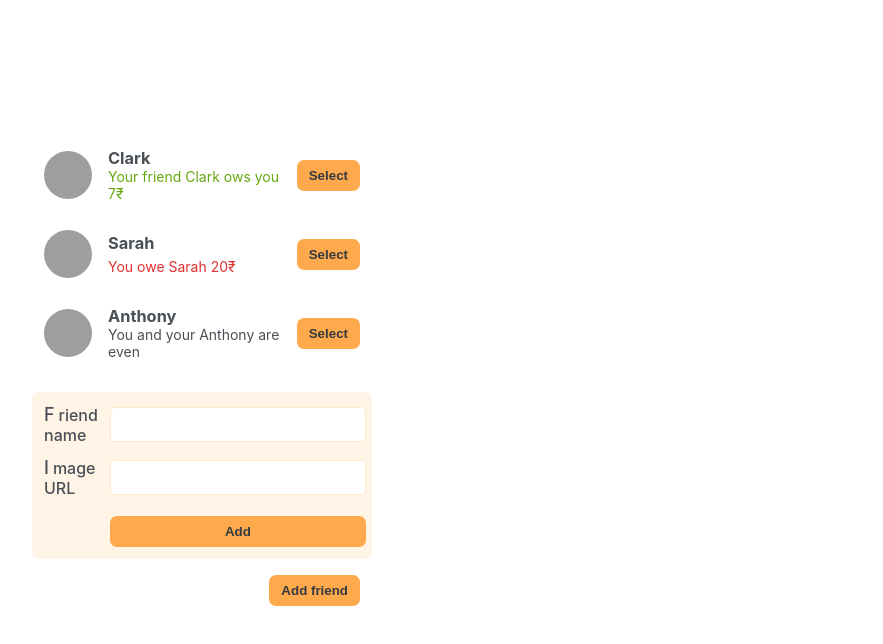
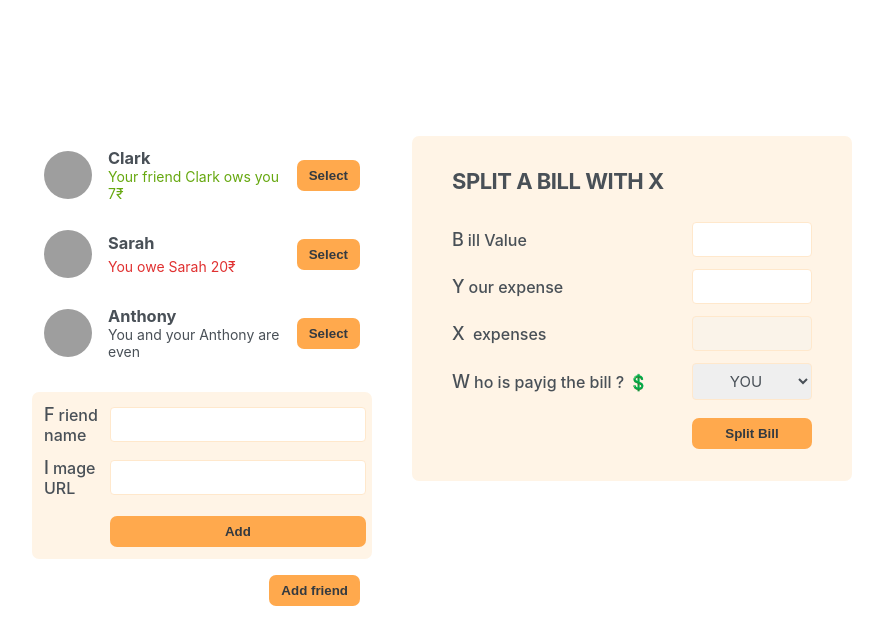
Before and after one commit to Aash417/p29-eat-n-split-react, a React (Create React App) app: page / in a window 1280 px wide. Shown: the top 644 px of the page, without its empty margins (198-1081 px from the left). Built offline with nearby package versions, Linux system fonts and the light colour scheme; grey boxes are pictures that could not be loaded.

Commit message:
build static forms

```diff
--- a/src/App.js
+++ b/src/App.js
@@ -27,6 +27,7 @@
 				<FormAddFriend />
 				<Button>Add friend</Button>
 			</div>
+			<FormSplitBill />
 		</div>
 	);
 }
@@ -80,3 +81,26 @@
 function Button({ children }) {
 	return <button className="button">{children}</button>;
 }
+
+function FormSplitBill() {
+	return (
+		<form className="form-split-bill">
+			<h2>Split a bill with X </h2>
+			<label>Bill Value</label>
+			<input type="text" />
+
+			<label>Your expense</label>
+			<input type="text" />
+
+			<label>X expenses</label>
+			<input type="text" disabled />
+
+			<label>Who is payig the bill ? 💲</label>
+			<select>
+				<option value="user">YOU</option>
+				<option value="friend">X</option>
+			</select>
+			<Button>Split Bill</Button>
+		</form>
+	);
+}
```
